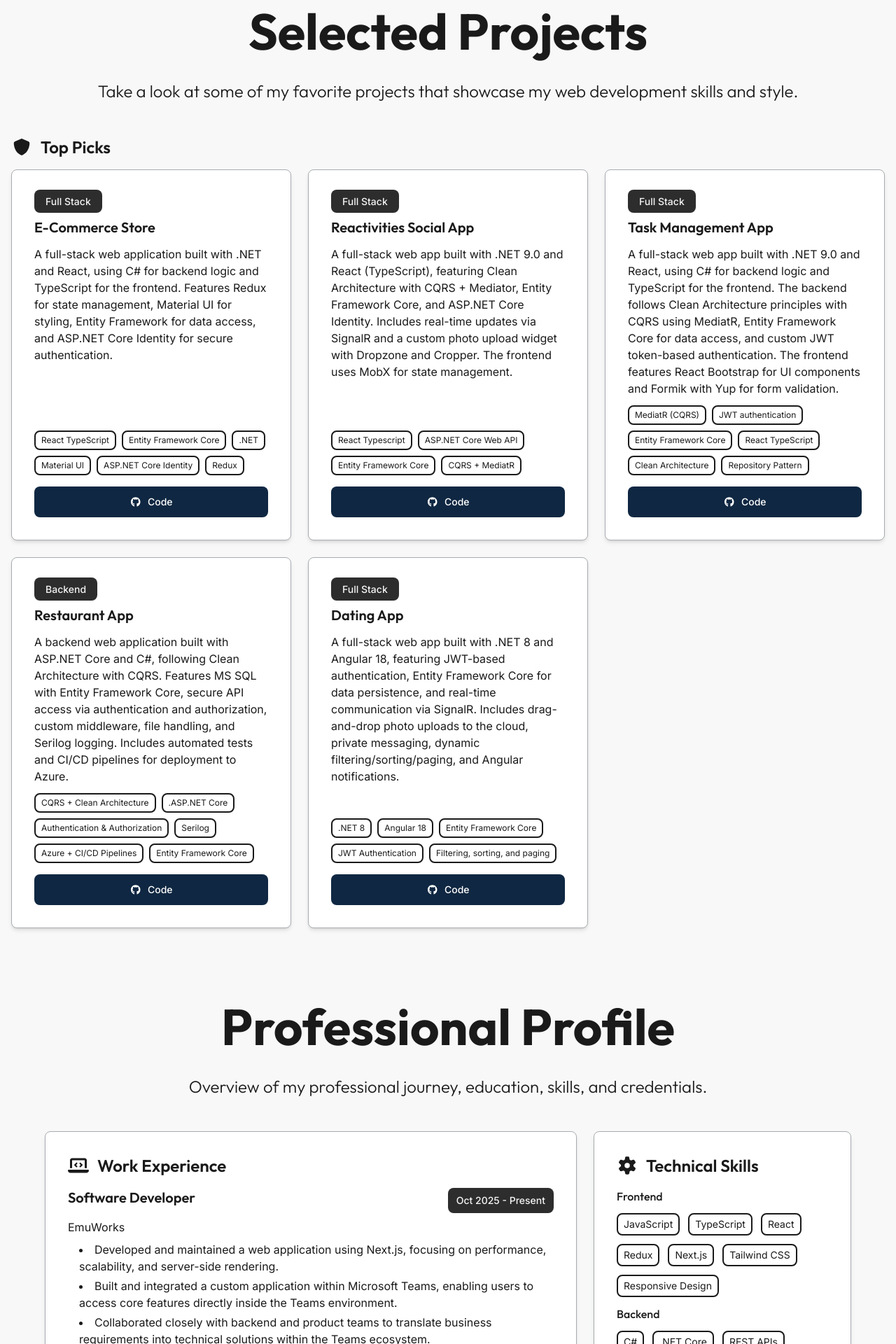
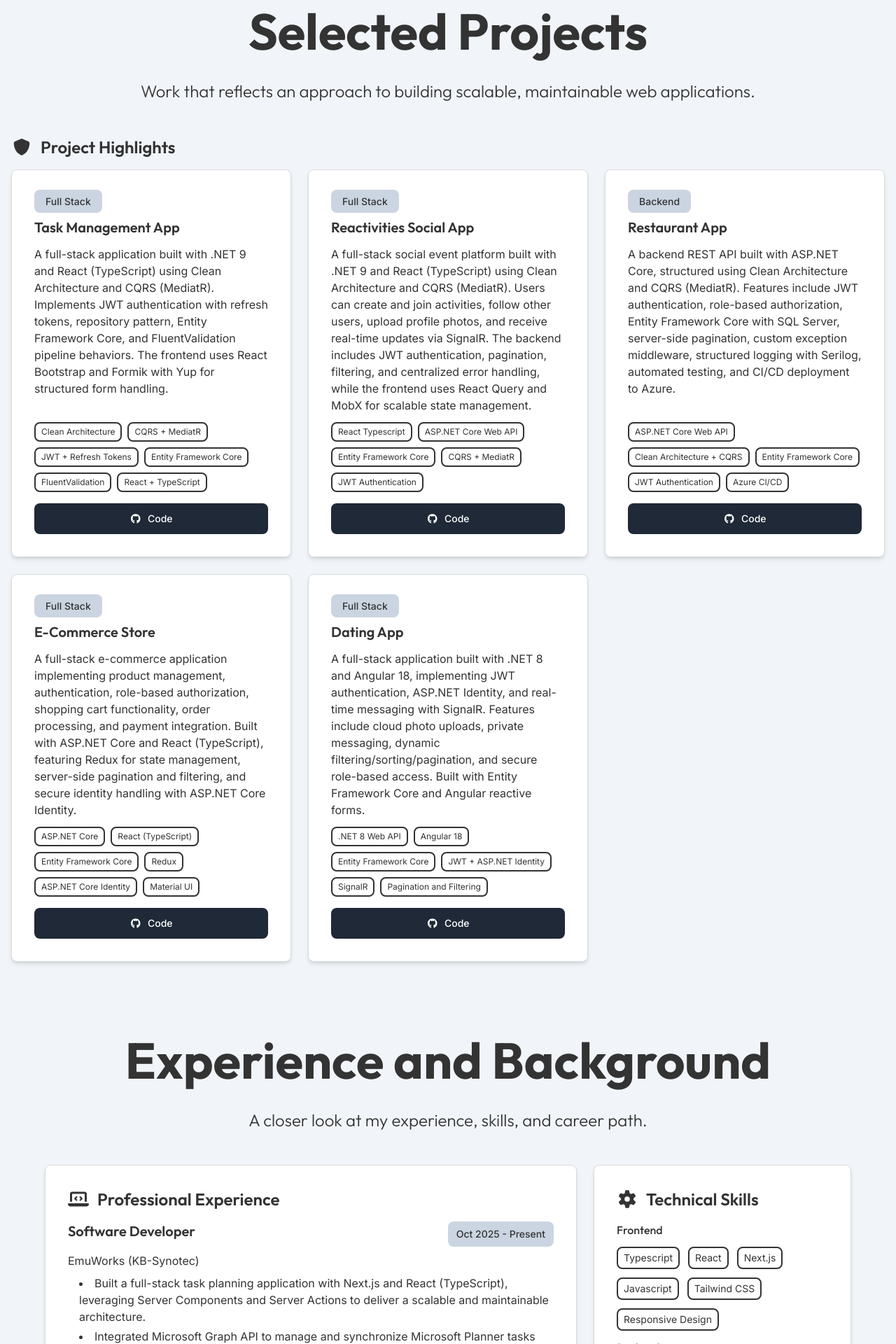
Before and after one commit to argirowski/ArgirovskiPortfolio, a React (Create React App) app: page / in a window 1280 px wide. Shown: the part 880-2800 px from the top of the page at 70% size. Built offline with nearby package versions, Linux system fonts and the light colour scheme.

Commit message:
Serious portfolio refactor and redesign

```diff
--- a/src/common/utils.ts
+++ b/src/common/utils.ts
@@ -10,31 +10,32 @@ export function handleDownloadCV(RESUME_PDF_URL: string) {
 export const projects = [
   {
     id: 1,
-    title: "E-Commerce Store",
+    title: "Task Management App",
     description:
-      "A full-stack web application built with .NET and React, using C# for backend logic and TypeScript for the frontend. Features Redux for state management, Material UI for styling, Entity Framework for data access, and ASP.NET Core Identity for secure authentication.",
+      "A full-stack application built with .NET 9 and React (TypeScript) using Clean Architecture and CQRS (MediatR). Implements JWT authentication with refresh tokens, repository pattern, Entity Framework Core, and FluentValidation pipeline behaviors. The frontend uses React Bootstrap and Formik with Yup for structured form handling.",
     technologies: [
-      "React TypeScript",
+      "Clean Architecture",
+      "CQRS + MediatR",
+      "JWT + Refresh Tokens",
       "Entity Framework Core",
-      ".NET",
-      "Material UI",
-      "ASP.NET Core Identity",
-      "Redux",
+      "FluentValidation",
+      "React + TypeScript",
     ],
     category: "Full Stack",
-    githubUrl: "https://github.com/argirowski/ECommerceStore",
+    githubUrl: "https://github.com/argirowski/TaskManagementApp",
     featured: true,
   },
   {
     id: 2,
     title: "Reactivities Social App",
     description:
-      "A full-stack web app built with .NET 9.0 and React (TypeScript), featuring Clean Architecture with CQRS + Mediator, Entity Framework Core, and ASP.NET Core Identity. Includes real-time updates via SignalR and a custom photo upload widget with Dropzone and Cropper. The frontend uses MobX for state management.",
+      "A full-stack social event platform built with .NET 9 and React (TypeScript) using Clean Architecture and CQRS (MediatR). Users can create and join activities, follow other users, upload profile photos, and receive real-time updates via SignalR. The backend includes JWT authentication, pagination, filtering, and centralized error handling, while the frontend uses React Query and MobX for scalable state management.",
     technologies: [
       "React Typescript",
       "ASP.NET Core Web API",
       "Entity Framework Core",
       "CQRS + MediatR",
+      "JWT Authentication",
     ],
     category: "Full Stack",
     githubUrl: "https://github.com/argirowski/Reactivities",
@@ -42,49 +43,49 @@ export const projects = [
   },
   {
     id: 3,
-    title: "Task Management App",
-    description:
-      "A full-stack web app built with .NET 9.0 and React, using C# for backend logic and TypeScript for the frontend. The backend follows Clean Architecture principles with CQRS using MediatR, Entity Framework Core for data access, and custom JWT token-based authentication. The frontend features React Bootstrap for UI components and Formik with Yup for form validation.",
-    technologies: [
-      "MediatR (CQRS)",
-      "JWT authentication",
-      "Entity Framework Core",
-      "React TypeScript",
-      "Clean Architecture",
-      "Repository Pattern",
-    ],
-    category: "Full Stack",
-    githubUrl: "https://github.com/argirowski/TaskManagementApp",
-    featured: true,
-  },
-  {
-    id: 4,
     title: "Restaurant App",
     description:
-      "A backend web application built with ASP.NET Core and C#, following Clean Architecture with CQRS. Features MS SQL with Entity Framework Core, secure API access via authentication and authorization, custom middleware, file handling, and Serilog logging. Includes automated tests and CI/CD pipelines for deployment to Azure.",
+      "A backend REST API built with ASP.NET Core, structured using Clean Architecture and CQRS (MediatR). Features include JWT authentication, role-based authorization, Entity Framework Core with SQL Server, server-side pagination, custom exception middleware, structured logging with Serilog, automated testing, and CI/CD deployment to Azure.",
     technologies: [
-      "CQRS + Clean Architecture",
-      ".ASP.NET Core",
-      "Authentication & Authorization",
-      "Serilog",
-      "Azure + CI/CD Pipelines",
+      "ASP.NET Core Web API",
+      "Clean Architecture + CQRS",
       "Entity Framework Core",
+      "JWT Authentication",
+      "Azure CI/CD",
     ],
     category: "Backend",
     githubUrl: "https://github.com/argirowski/RestaurantApp",
     featured: true,
   },
   {
+    id: 4,
+    title: "E-Commerce Store",
+    description:
+      "A full-stack e-commerce application implementing product management, authentication, role-based authorization, shopping cart functionality, order processing, and payment integration. Built with ASP.NET Core and React (TypeScript), featuring Redux for state management, server-side pagination and filtering, and secure identity handling with ASP.NET Core Identity.",
+    technologies: [
+      "ASP.NET Core",
+      "React (TypeScript)",
+      "Entity Framework Core",
+      "Redux",
+      "ASP.NET Core Identity",
+      "Material UI",
+    ],
+    category: "Full Stack",
+    githubUrl: "https://github.com/argirowski/ECommerceStore",
+    featured: true,
+  },
+  {
     id: 5,
     title: "Dating App",
     description:
-      "A full-stack web app built with .NET 8 and Angular 18, featuring JWT-based authentication, Entity Framework Core for data persistence, and real-time communication via SignalR. Includes drag-and-drop photo uploads to the cloud, private messaging, dynamic filtering/sorting/paging, and Angular notifications.",
+      "A full-stack application built with .NET 8 and Angular 18, implementing JWT authentication, ASP.NET Identity, and real-time messaging with SignalR. Features include cloud photo uploads, private messaging, dynamic filtering/sorting/pagination, and secure role-based access. Built with Entity Framework Core and Angular reactive forms.",
     technologies: [
-      ".NET 8",
+      ".NET 8 Web API",
       "Angular 18",
       "Entity Framework Core",
-      "JWT Authentication",
-      "Filtering, sorting, and paging",
+      "JWT + ASP.NET Identity",
+      "SignalR",
+      "Pagination and Filtering",
     ],
     category: "Full Stack",
     githubUrl: "https://github.com/argirowski/DatingApp",
@@ -94,23 +95,29 @@ export const projects = [
 
 export const technicalSkills = {
   frontend: [
-    "JavaScript",
-    "TypeScript",
+    "Typescript",
     "React",
-    "Redux",
     "Next.js",
+    "Javascript",
     "Tailwind CSS",
     "Responsive Design",
   ],
   backend: [
     "C#",
-    ".NET Core",
-    "REST APIs",
-    "Unit Testing",
+    "ASP.NET Core",
     "Entity Framework Core",
+    "RESTful API Development",
+    "Authentication & Authorization",
+    "Clean Architecture",
   ],
   database: ["SQL", "Microsoft SQL Server"],
-  tools: ["Git / GitHub", "Docker", "Microsoft Azure", "Agile Methodology"],
+  tools: [
+    "Microsoft Azure",
+    "Docker",
+    "Git / GitHub",
+    "Unit Testing",
+    "Agile Methodology",
+  ],
 };
 
 export const languages = [
@@ -130,13 +137,14 @@ export const languages = [
 
 export const certifications = [
   {
+    title: "Programming in Microsoft C# - Exam 70-483",
+    url: "https://www.credly.com/badges/49fceafe-9455-40c1-988c-dd6500def154",
+  },
+  {
     title: "Querying Data with Transact-SQL - Exam 761",
     url: "https://www.credly.com/badges/ab2660b7-4db1-4515-9e0d-56238e6c1e45",
   },
-  {
-    title: "Programming in Microsoft C# - Exam 70-483",
-    url: "https://www.credly.com/badges/49fceafe-9455-40c1-988c-dd6500def154",
-  },
+
   {
     title: "Oracle Certified Associate, Java SE 7 Programmer",
     url: "https://www.credly.com/badges/b9f7aeda-e73b-483c-820e-90fccfa1278f",
@@ -146,13 +154,13 @@ export const certifications = [
 export const workExperience = [
   {
     position: "Software Developer",
-    company: "EmuWorks",
+    company: "EmuWorks (KB-Synotec)",
     period: "Oct 2025 - Present",
     responsibilities: [
-      "Developed and maintained a web application using Next.js, focusing on performance, scalability, and server-side rendering.",
-      "Built and integrated a custom application within Microsoft Teams, enabling users to access core features directly inside the Teams environment.",
-      "Collaborated closely with backend and product teams to translate business requirements into technical solutions within the Teams ecosystem.",
-      "Participated in code reviews, architectural discussions, and continuous improvement of development practices.",
+      "Built a full-stack task planning application with Next.js and React (TypeScript), leveraging Server Components and Server Actions to deliver a scalable and maintainable architecture.",
+      "Integrated Microsoft Graph API to manage and synchronize Microsoft Planner tasks within the Microsoft 365 ecosystem, implementing secure Entra ID authentication and Microsoft Teams tab embedding.",
+      "Designed accessible, responsive user interfaces with Tailwind CSS and implemented efficient client-state management using Zustand and SWR (caching and optimistic updates), with schema-based validation via React Hook Form and Zod.",
+      "Collaborated with backend engineers and product managers to translate business requirements into scalable solutions, contributing to architectural discussions and code reviews.",
     ],
   },
   {
@@ -160,11 +168,11 @@ export const workExperience = [
     company: "Damilah",
     period: "Jul 2022 - Feb 2025",
     responsibilities: [
-      "Built modern, responsive user interfaces using React with TypeScript, ensuring type safety and maintainable code structure.",
-      "Developed scalable backend APIs and business logic using .NET Core, enabling seamless data flow across the stack.",
-      "Employed Entity Framework Core for efficient data access and object-relational mapping, following best practices for database interaction.",
-      "Designed and implemented sleek, utility-first UI components with Tailwind CSS, focusing on clean, accessible, mobile-first design.",
-      "Collaborated in a full-stack environment, contributing to both frontend features and backend architecture, delivering cohesive end-to-end solutions.",
+      "Developed modern, responsive user interfaces with React and TypeScript, ensuring type safety and maintainable component architecture.",
+      "Designed and implemented scalable REST APIs and business logic using ASP.NET Core, enabling seamless data flow between frontend and backend services.",
+      "Utilized Entity Framework Core for efficient data access and object-relational mapping, applying best practices in query optimization and database interaction.",
+      "Built clean, accessible, mobile-first UI components with Tailwind CSS to deliver consistent user experiences across devices.",
+      "Contributed across the full stack, collaborating on frontend features and backend architecture to deliver cohesive end-to-end solutions.",
     ],
   },
   {
@@ -172,21 +180,21 @@ export const workExperience = [
     company: "CodeIT Solution",
     period: "Jan 2021 - Jun 2022",
     responsibilities: [
-      "Developed and maintained full-stack applications using .NET Core and C#, ensuring scalable and efficient backend architecture.",
-      "Built responsive, user-centric front-end interfaces with React and styled components using Bootstrap for modern, accessible UI design.",
-      "Designed and queried SQL-based relational databases, optimizing performance for key operations.",
-      "Utilized Entity Framework Core for object-relational mapping, enhancing productivity and consistency in data management.",
-      "Collaborated on both frontend and backend solutions, contributing to end-to-end application features and delivery.",
+      "Developed and maintained full-stack applications using ASP.NET Core and C#, building scalable and maintainable backend services.",
+      "Designed and implemented responsive, user-centric interfaces with React and Bootstrap, delivering accessible and consistent UI experiences.",
+      "Designed and optimized SQL Server databases, improving performance of critical queries and core business operations.",
+      "Leveraged Entity Framework Core for object-relational mapping, ensuring clean data access patterns and maintainable persistence logic.",
+      "Collaborated across frontend and backend teams to deliver end-to-end features within iterative development cycles.",
     ],
   },
 ];
 
 export const education = [
   {
-    title: "Web Developer, Semos Javascript Academy",
+    title: "Web Developer Bootcamp - Semos Javascript Academy",
     institution: "Semos Computer Education Center",
     period: "May 2018 - Jan 2019",
     description:
-      "Completed a Web Development program covering modern technologies and tools including HTML5, CSS3, JavaScript, Node.js, MongoDB, React, Redux, TypeScript, Git, HTTP, and REST. Gained hands-on experience building full-stack applications and mastering both frontend and backend development workflows.",
+      "Completed an intensive full-stack web development program focused on the MERN stack (MongoDB, Express, React, Node.js). Gained hands-on experience building dynamic web applications, with emphasis on RESTful APIs, state management, and modern JavaScript (ES6+), alongside strong foundations in HTML5 and CSS3.",
   },
 ];
--- a/src/components/ContactPage/ContactPage.tsx
+++ b/src/components/ContactPage/ContactPage.tsx
@@ -12,14 +12,14 @@ const ContactPage: React.FC = () => {
             Let's get in touch
           </h1>
           <h2 className="text-2xl font-light mt-6 text-contact-heading text-center max-[900px]:text-xl">
-            I'm always open to new opportunities and collaborations. Reach out
-            anytime!
+            I’m open to new opportunities and collaborations. Feel free to reach
+            out.
           </h2>
 
           {/* Contact Card */}
           <div className="mt-12 mx-auto bg-contact-card-bg text-contact-card-text border border-contact-card-border rounded-lg shadow-md p-8">
             <h3 className="text-2xl font-semibold text-contact-heading text-left mb-4 max-sm:text-xl">
-              How to Connect
+              Let’s Connect
             </h3>
             <div className="flex items-center gap-3">
               <FontAwesomeIcon icon={faLinkedin} size="lg" />
@@ -29,7 +29,7 @@ const ContactPage: React.FC = () => {
                 rel="noopener noreferrer"
                 className="text-contact-link hover:text-contact-link-hover"
               >
-                Follow me on LinkedIn
+                LinkedIn
               </a>
             </div>
             <div className="flex items-center gap-3 mt-3">
@@ -40,7 +40,7 @@ const ContactPage: React.FC = () => {
                 rel="noopener noreferrer"
                 className="text-contact-link hover:text-contact-link-hover"
               >
-                Follow me on GitHub
+                GitHub
               </a>
             </div>
             <div className="flex items-center gap-3 mt-3">
--- a/src/components/PortfolioPage/PortfolioPage.tsx
+++ b/src/components/PortfolioPage/PortfolioPage.tsx
@@ -7,21 +7,21 @@ import { faGithub } from "@fortawesome/free-brands-svg-icons";
 const PortfolioPage: React.FC = () => {
   return (
     <>
-  <section className="md:min-h-screen flex items-center justify-center bg-contact-bg px-4 pb-24 max-md:pb-12">
+      <section className="md:min-h-screen flex items-center justify-center bg-contact-bg px-4 pb-24 max-md:pb-12">
         <div className="text-left w-full max-w-7xl">
           <h1 className="text-7xl font-bold leading-tight text-contact-heading text-center max-[900px]:text-5xl">
             Selected Projects
           </h1>
           <h2 className="text-2xl font-light mt-6 text-contact-heading text-center max-[900px]:text-xl">
-            Take a look at some of my favorite projects that showcase my web
-            development skills and style.
+            Work that reflects an approach to building scalable, maintainable
+            web applications.
           </h2>
 
           {/* Portfolio content will go here */}
           <div className="mt-12">
             <h3 className="text-2xl font-semibold text-contact-heading text-left mb-4 max-sm:text-xl">
               <FontAwesomeIcon icon={faShield} className="mr-3" />
-              Top Picks
+              Project Highlights
             </h3>
 
             {/* Project Cards Grid */}
--- a/src/components/ResumePage/ResumePage.tsx
+++ b/src/components/ResumePage/ResumePage.tsx
@@ -18,14 +18,13 @@ import {
 const ResumePage: React.FC = () => {
   return (
     <>
-  <section className="md:min-h-screen flex items-center justify-center bg-contact-bg px-4">
+      <section className="md:min-h-screen flex items-center justify-center bg-contact-bg px-4">
         <div className="text-left w-full max-w-6xl">
           <h1 className="text-7xl font-bold leading-tight text-contact-heading text-center max-[900px]:text-5xl">
-            Professional Profile
+            Experience and Background
           </h1>
           <h2 className="text-2xl font-light mt-6 text-contact-heading text-center max-[900px]:text-xl">
-            Overview of my professional journey, education, skills, and
-            credentials.
+            A closer look at my experience, skills, and career path.
           </h2>
 
           {/* Resume Cards */}
@@ -36,7 +35,7 @@ const ResumePage: React.FC = () => {
               <div className="bg-contact-card-bg text-contact-card-text border border-contact-card-border rounded-lg shadow-md p-8">
                 <h3 className="text-2xl font-semibold text-contact-heading text-left mb-4 max-sm:text-xl">
                   <FontAwesomeIcon icon={faLaptopCode} className="mr-3" />
-                  Work Experience
+                  Professional Experience
                 </h3>
                 {workExperience.map((job, index) => (
                   <div
@@ -197,29 +196,6 @@ const ResumePage: React.FC = () => {
               {/* Second card in right column */}
               <div className="bg-contact-card-bg text-contact-card-text border border-contact-card-border rounded-lg shadow-md p-8">
                 <h3 className="text-2xl font-semibold text-contact-heading text-left mb-4 max-sm:text-xl">
-                  <FontAwesomeIcon icon={faEarthEurope} className="mr-3" />
-                  Languages
-                </h3>
-                {languages.map((language, index) => (
-                  <div
-                    key={language.name}
-                    className={index < languages.length - 1 ? "mb-3" : ""}
-                  >
-                    <div className="flex justify-between items-center mb-1">
-                      <span className="max-sm:text-sm text-contact-card-text">
-                        {language.name}
-                      </span>
-                      <span className="px-3 py-2 bg-badge-bg text-badge-text text-sm max-sm:text-xs font-medium border-0 rounded-lg ml-2">
-                        {language.level}
-                      </span>
-                    </div>
-                  </div>
-                ))}
-              </div>
-
-              {/* Third card in right column */}
-              <div className="bg-contact-card-bg text-contact-card-text border border-contact-card-border rounded-lg shadow-md p-8">
-                <h3 className="text-2xl font-semibold text-contact-heading text-left mb-4 max-sm:text-xl">
                   <FontAwesomeIcon icon={faAward} className="mr-3" />
                   Certifications
                 </h3>
@@ -241,6 +217,29 @@ const ResumePage: React.FC = () => {
                   </div>
                 ))}
               </div>
+
+              {/* Third card in right column */}
+              <div className="bg-contact-card-bg text-contact-card-text border border-contact-card-border rounded-lg shadow-md p-8">
+                <h3 className="text-2xl font-semibold text-contact-heading text-left mb-4 max-sm:text-xl">
+                  <FontAwesomeIcon icon={faEarthEurope} className="mr-3" />
+                  Languages
+                </h3>
+                {languages.map((language, index) => (
+                  <div
+                    key={language.name}
+                    className={index < languages.length - 1 ? "mb-3" : ""}
+                  >
+                    <div className="flex justify-between items-center mb-1">
+                      <span className="max-sm:text-sm text-contact-card-text">
+                        {language.name}
+                      </span>
+                      <span className="px-3 py-2 bg-badge-bg text-badge-text text-sm max-sm:text-xs font-medium border-0 rounded-lg ml-2">
+                        {language.level}
+                      </span>
+                    </div>
+                  </div>
+                ))}
+              </div>
             </div>
           </div>
         </div>
--- a/tailwind.config.js
+++ b/tailwind.config.js
@@ -26,26 +26,26 @@ module.exports = {
       },
       colors: {
         // Footer colors extracted from existing design
-        "footer-bg": "#1a1a1a",
-        "footer-text": "#e5e5e5",
+        "footer-bg": "#16213e",
+        "footer-text": "#E2E8F0",
         // Navbar accent colors
-        "nav-hover": "#06B6D4",
-        "nav-active": "#0891B2",
-        // Contact page background
-        "contact-bg": "#f8f8f8",
+        "nav-hover": "#7DD3FC",
+        "nav-active": "#38BDF8",
+        // Main section background
+        "contact-bg": "#F1F5F9",
         // Contact page heading color
-        "contact-heading": "#1a1a1a",
+        "contact-heading": "#333333",
         // Contact card colors
         "contact-card-bg": "#ffffff",
-        "contact-card-text": "#1a1a1a",
-        "contact-card-border": "#a8adb1",
-        // Contact link color
-        "contact-link": "#0f2742",
-        // Contact link hover color
-        "contact-link-hover": "#1d4b7a",
-        // Badge colors
-        "badge-bg": "#2d2d2d",
-        "badge-text": "#f5f5f5",
+        "contact-card-text": "#333333",
+        "contact-card-border": "#DADADA",
+        // Contact link color / button color
+        "contact-link": "#1f2937",
+        // Contact link hover color / button hover
+        "contact-link-hover": "#374151",
+        // Badge colors (labels: dates, language badges)
+        "badge-bg": "#CBD5E1",
+        "badge-text": "#333333",
       },
     },
   },
```
Also changed, not shown: src/components/HomePage/HomePage.tsx (+6 -7 lines), 1 other file (tests, documents, lock files or other folders).
